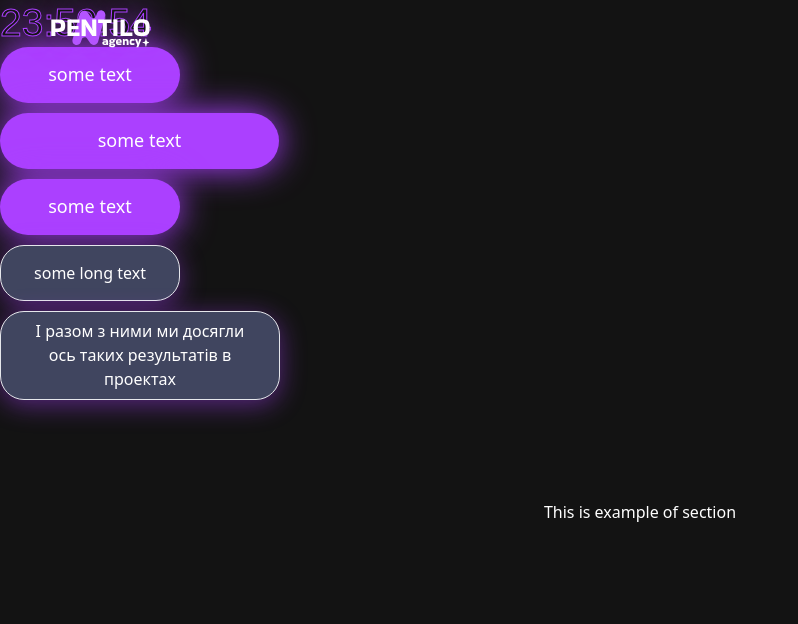
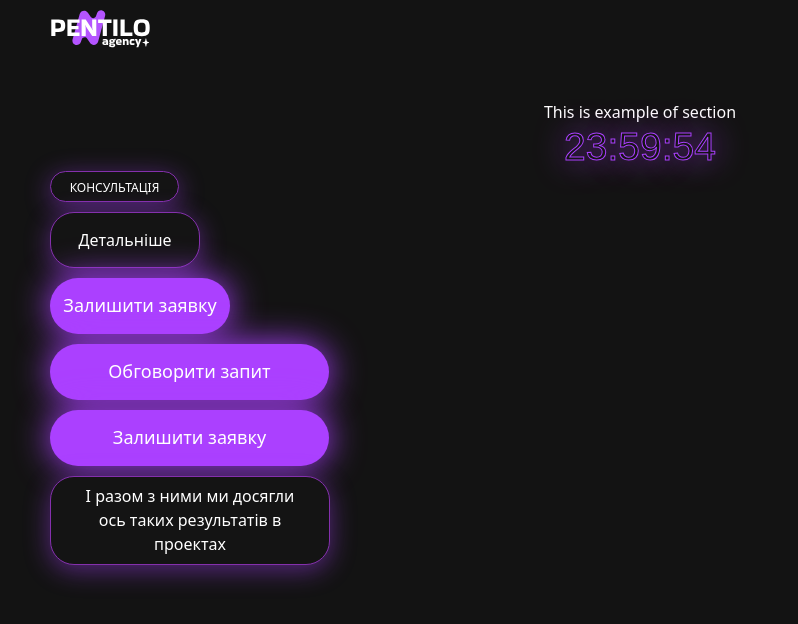
Before and after one commit to SoftRyzen-internship/pentilo-agency, a Next.js app: page / in a window 1280 px wide. Shown: the top 624 px of the page, without its empty margins (0-798 px from the left). Built offline with nearby package versions, Linux system fonts and the light colour scheme; a web font is replaced by a local one.

Commit message:
res conf

```diff
--- a/src/app/page.tsx
+++ b/src/app/page.tsx
@@ -1,41 +1,8 @@
 import { ExampleSection } from '@/views/ExampleSection';
-import { Countdown } from '@/components/ui/Countdown';
-import { Button } from '@/components/ui/Button';
 
 export default function Home() {
   return (
     <>
-      <Countdown into="hero" />
-      <Button
-        tag="a"
-        accent={true}
-        content="some text"
-        className="xl:w-[180px] mb-[10px]"
-      />
-      <Button
-        tag="button"
-        accent={true}
-        content="some text"
-        className="mb-[10px]"
-      />
-      <Button
-        tag="button"
-        buttonType="submit"
-        accent={true}
-        content="some text"
-        className="xl:w-[180px] mb-[10px]"
-      />
-      <Button
-        tag="a"
-        accent={false}
-        content="some long text"
-        className="xl:w-[180px] xl:py-[14.9px] mb-[10px]"
-      />
-      <Button
-        tag="button"
-        accent={false}
-        content="І разом з ними ми досягли ось таких результатів в проектах"
-      />
       <ExampleSection />
     </>
   );
--- a/src/components/ui/Button/Button.tsx
+++ b/src/components/ui/Button/Button.tsx
@@ -2,31 +2,27 @@ import classNames from 'classnames';
 
 import React from 'react';
 
-interface ButtonProps {
-  tag: 'a' | 'button';
-  accent: boolean;
-  content: string;
-  href?: string;
-  buttonType?: 'button' | 'submit';
-  onClick?: () => void;
-  className?: string;
-  classNameText?: string;
-}
+import { ButtonProps } from './types';
 
 export const Button: React.FC<ButtonProps> = ({
   tag: Tag = 'a',
   accent = true,
   content,
+  icon: Icon,
   href,
   buttonType,
   onClick,
   className,
-  classNameText,
+  fontStyle,
 }) => {
   const btnStyles = classNames('cursor-pointer block text-center w-full', {
-    'rounded-button shadow-button py-[12px] px-[10px] max-w-[328px] bg-purple-middle md:py-[16px] xl:max-w-[279px] hover:bg-purple-hover focus:bg-purple-hover active:bg-purple-clicked transition-colors duration-300':
+    'rounded-button shadow-button py-[12px] px-[10px] max-w-[328px] bg-purple-middle md:py-[16px] xl:max-w-[279px]':
       accent === true,
-    'rounded-buttonSec shadow-input py-[7.5px] px-[26px] max-w-[280px] bg-black-light border border-purple-base hover:bg-purple-hoverSec focus:bg-purple-hoverSec active:bg-purple-clickedSec transition-colors duration-300':
+    ' hover:bg-purple-hover focus:bg-purple-hover active:bg-purple-clicked transition-colors duration-300':
+      accent === true,
+    'rounded-buttonSec shadow-input py-[7.5px] px-[26px] max-w-[280px] bg-black-dark border border-purple-dark':
+      accent === false,
+    'hover:bg-purple-hoverSec focus:bg-purple-hoverSec active:bg-purple-clickedSec transition-colors duration-300':
       accent === false,
   });
 
@@ -42,7 +38,12 @@ export const Button: React.FC<ButtonProps> = ({
       type={buttonType}
       className={`${btnStyles} ${className}`}
     >
-      <span className={`${textStyles} ${classNameText}`}>{content}</span>
+      <span className={`${textStyles} ${fontStyle}`}>
+        {content}
+        {Icon ? (
+          <Icon width={8} height={8} className="inline-block ml-1" />
+        ) : null}
+      </span>
     </Tag>
   );
 };
--- /dev/null
+++ b/src/components/ui/Button/types.ts
@@ -0,0 +1,12 @@
+export interface ButtonProps {
+  tag: 'a' | 'button';
+  accent: boolean;
+  content: string;
+  icon?: any;
+  href?: string;
+  buttonType?: 'button' | 'submit';
+  onClick?: () => void;
+  className?: string;
+  classNameText?: string;
+  fontStyle?: string;
+}
--- a/src/views/ExampleSection/ExampleSection.tsx
+++ b/src/views/ExampleSection/ExampleSection.tsx
@@ -1,7 +1,67 @@
+import { Countdown } from '@/components/ui/Countdown';
+import { Button } from '@/components/ui/Button';
+
 import s from '@/views/ExampleSection/ExampleSection.module.css';
 
 export const ExampleSection = () => (
-  <section className={`${s.section} text-center h-[150vh] text-shadow-xxs `}>
-    <h2 className="mt-[100px]">This is example of section</h2>{' '}
+  <section
+    className={`${s.section} text-center h-[150vh] text-shadow-xxs container`}
+  >
+    <h2 className="mt-[100px]">This is example of section</h2>
+
+    <Countdown into="hero" />
+
+    {/* Кнопка консультації */}
+    <Button
+      tag="a"
+      accent={false}
+      href="/"
+      content="КОНСУЛЬТАЦІЯ"
+      className="mb-[10px] hidden xl:block xl:py-[2.5px] xl:px-[10px] xl:w-[129px]"
+      fontStyle="xl:text-xs"
+    />
+
+    {/* Кнопка детальніше */}
+    <Button
+      tag="a"
+      accent={false}
+      href="/"
+      content="Детальніше"
+      className="mb-[10px] hidden xl:block xl:w-[150px] xl:py-[15px] "
+    />
+
+    {/* Кнопка Залишити заявку */}
+    <Button
+      tag="a"
+      accent={true}
+      href="/"
+      content="Залишити заявку"
+      className="xl:w-[180px] mb-[10px]"
+    />
+
+    {/* Кнопка Залишити заявку */}
+    <Button
+      tag="button"
+      accent={true}
+      buttonType="submit"
+      content="Обговорити запит"
+      className="xl:w-[279px] mb-[10px]"
+    />
+
+    {/* Кнопка для форми, як баттон */}
+    <Button
+      tag="button"
+      accent={true}
+      buttonType="submit"
+      content="Залишити заявку"
+      className="xl:w-[279px] mb-[10px]"
+    />
+
+    {/* Кнопка із свг */}
+    <Button
+      tag="button"
+      accent={false}
+      content="І разом з ними ми досягли ось таких результатів в проектах"
+    />
   </section>
 );
```
Also changed, not shown: 1 other file (tests, documents, lock files or other folders).
